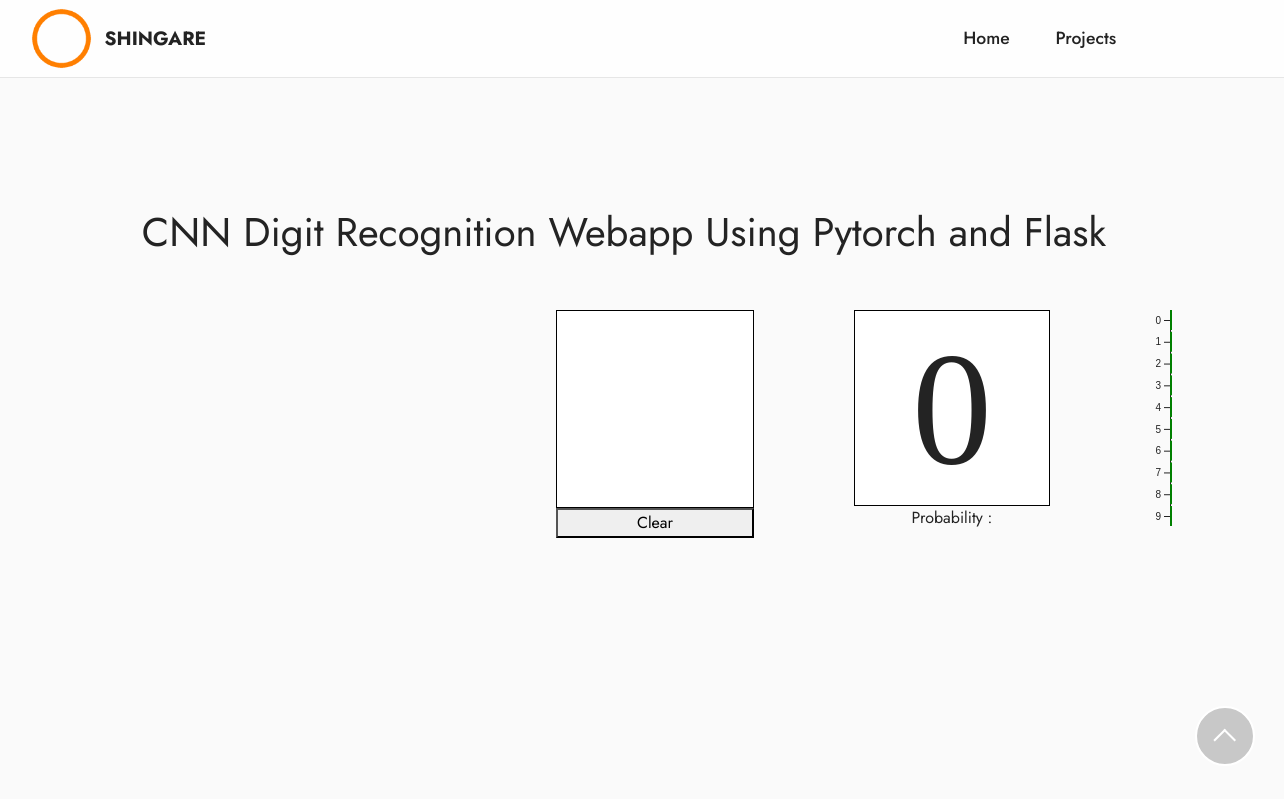
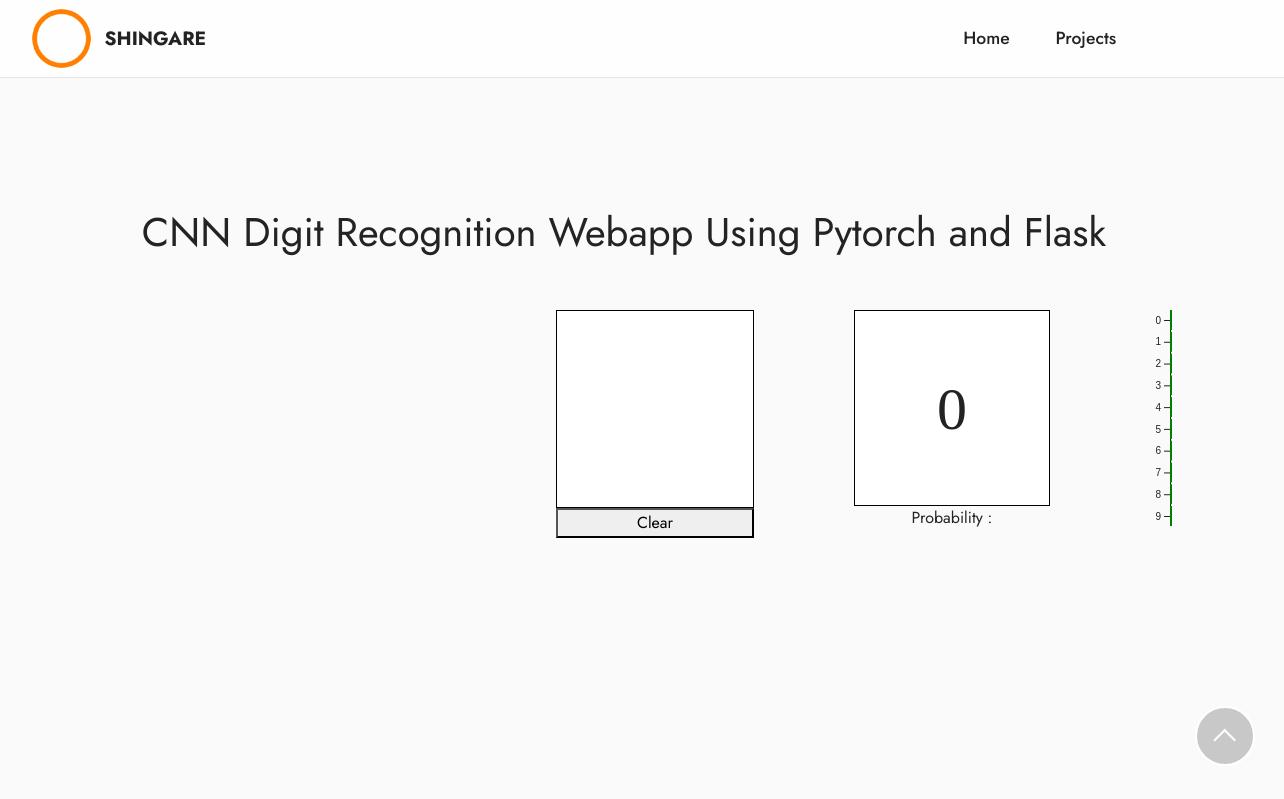
Before and after one commit to PrasadShingare/Digit-Recognition-WebAPP, a Flask app: page / in a window 1520 px wide; the page is wider, and only the part inside the window is pictured. Shown: the top 799 px of that part, without its empty margins (175-1459 px from the left). Run offline with Flask 2, Linux system fonts and the light colour scheme; parts of the project's set-up code (start-up, migrations or seed data) failed here and were passed over; some libraries are stand-ins or nearby versions; some web fonts are replaced.

Commit message:
Update style.css

```diff
--- a/static/css/style.css
+++ b/static/css/style.css
@@ -34,7 +34,7 @@
     width: 196px;
     height: 196px;
     line-height: 196px;
-    font-size: 160px;
+    font-size: 60px;
     border: solid 1px black;
     background-color: white;
     font-family: Century;
```
